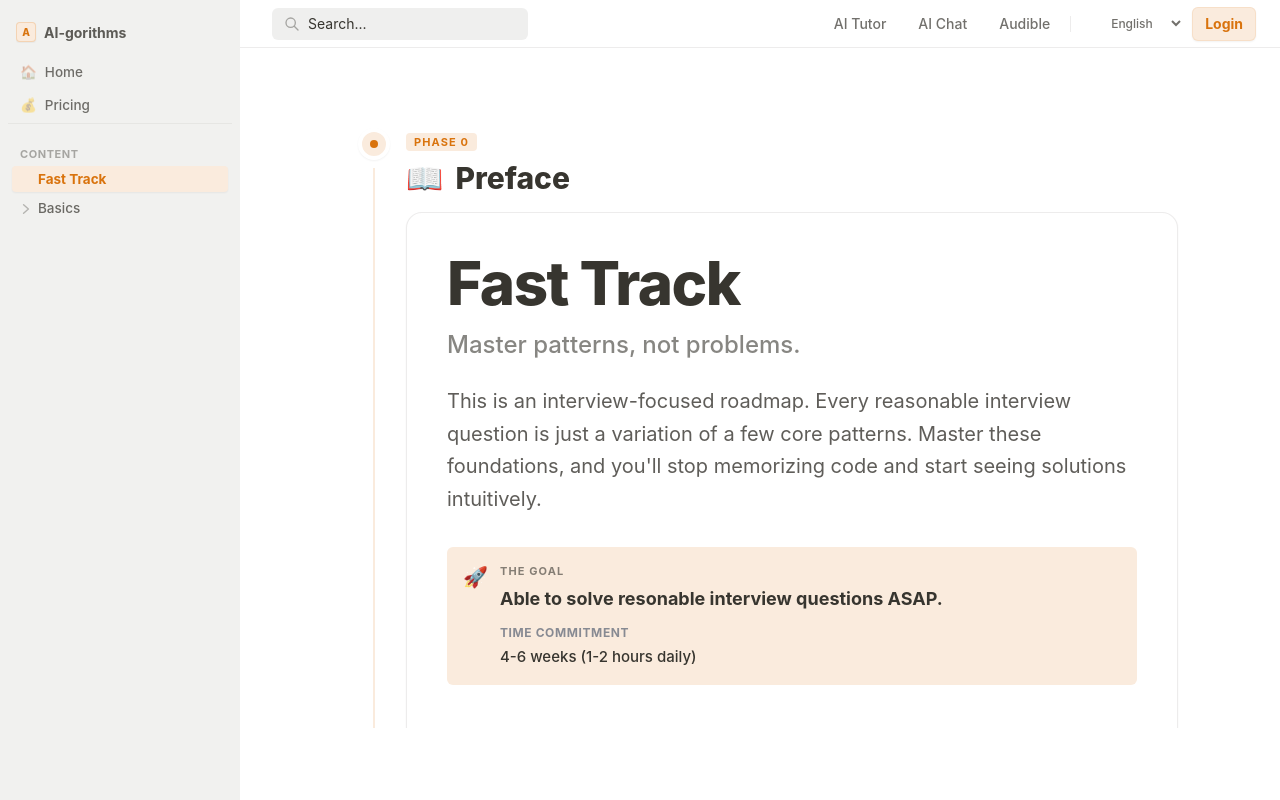
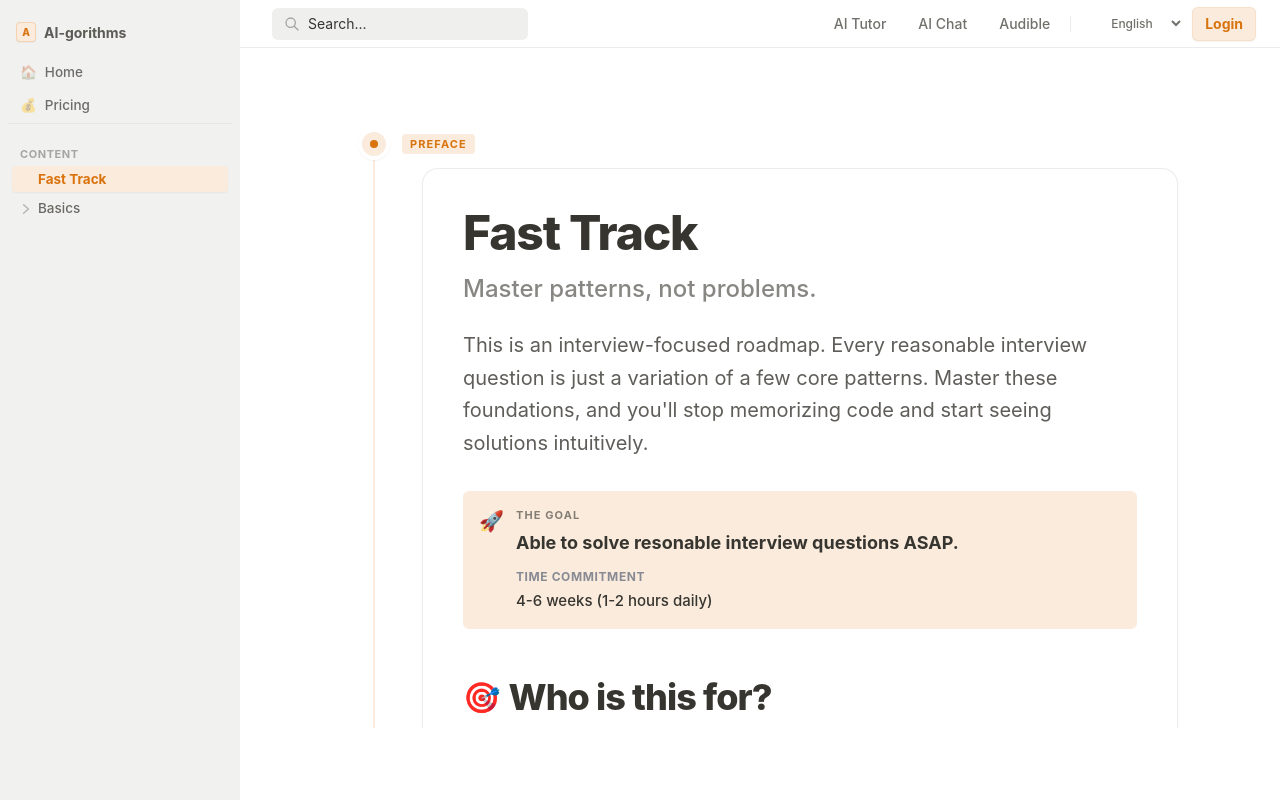
Before and after one commit to Chinese-Community-AI/AI-gorithms, a Next.js app: page /fast-track in a window 1280 px wide. Built offline with nearby package versions, Linux system fonts and the light colour scheme.

Commit message:
Adjust UI

```diff
--- a/app/fast-track/page.tsx
+++ b/app/fast-track/page.tsx
@@ -127,8 +127,8 @@ const SectionHeading = ({
 }) => (
   <div className="mt-4 mb-6">
     <div className="flex items-center gap-2 mb-1">
-      {icon && <span className="text-2xl">{icon}</span>}
-      <h2 className="text-2xl font-extrabold text-[#37352f] dark:text-gray-100 m-0 text-left tracking-tight">
+      {icon && <span className="text-2xl lg:text-3xl">{icon}</span>}
+      <h2 className="text-3xl lg:text-4xl font-extrabold text-[#37352f] dark:text-gray-100 m-0 text-left tracking-tight">
         {children}
       </h2>
     </div>
@@ -164,34 +164,39 @@ const TipCard = ({
 const PhaseContainer = ({
   children,
   phase,
-  title,
-  icon,
+  isFirst = false,
   isLast = false,
 }: {
   children: ReactNode;
   phase: string;
-  title: string;
-  icon: string;
+  isFirst?: boolean;
   isLast?: boolean;
 }) => (
-  <div className="relative pl-8 pb-16 lg:pl-12 last:pb-0">
-    {!isLast && (
-      <div className="absolute left-[11px] lg:left-[15px] top-10 bottom-0 w-[2px] bg-[#faebdd] dark:bg-[#2c221a]" />
+  <div className="relative pl-8 pb-12 lg:pl-16 last:pb-0 group/phase">
+    {/* The Vertical Line - Ensures continuity between phases */}
+    {(!isFirst || !isLast) && (
+      <div
+        className={`absolute left-[11px] lg:left-[15px] w-[2px] bg-[#faebdd] dark:bg-[#2c221a] z-0 ${
+          isFirst ? "top-[12px] lg:top-[16px]" : "top-0"
+        } ${
+          isLast
+            ? "bottom-[calc(100%-12px)] lg:bottom-[calc(100%-16px)]"
+            : "bottom-0"
+        }`}
+      />
     )}
-    <div className="absolute left-0 top-0 w-6 h-6 lg:w-8 lg:h-8 rounded-full bg-[#faebdd] dark:bg-[#d9730d]/20 border-4 border-white dark:border-[#191919] flex items-center justify-center z-10 shadow-sm">
-      <div className="w-1.5 h-1.5 lg:w-2 lg:h-2 rounded-full bg-[#d9730d]" />
+
+    {/* Milestone Dot & Label */}
+    <div className="absolute left-0 top-0 flex items-center h-6 lg:h-8 z-10">
+      <div className="w-6 h-6 lg:w-8 lg:h-8 rounded-full bg-[#faebdd] dark:bg-[#d9730d]/20 border-4 border-white dark:border-[#191919] flex items-center justify-center shadow-sm">
+        <div className="w-1.5 h-1.5 lg:w-2 lg:h-2 rounded-full bg-[#d9730d]" />
+      </div>
+      <span className="ml-3 text-[11px] font-bold uppercase tracking-widest text-[#d9730d] bg-[#faebdd] dark:bg-[#d9730d]/20 px-2 py-0.5 rounded whitespace-nowrap">
+        {phase}
+      </span>
     </div>
 
-    <div className="mb-4">
-      <span className="text-[11px] font-bold uppercase tracking-widest text-[#d9730d] bg-[#faebdd] dark:bg-[#d9730d]/20 px-2 py-0.5 rounded">
-        {phase}
-      </span>
-      <h2 className="text-2xl lg:text-3xl font-extrabold mt-2 text-[#37352f] dark:text-gray-100 flex items-center gap-3">
-        <span>{icon}</span> {title}
-      </h2>
-    </div>
-
-    <div className="bg-white dark:bg-[#1e1e1e] p-6 lg:p-10 rounded-2xl border border-[rgba(55,53,47,0.09)] dark:border-gray-800 shadow-sm">
+    <div className="mt-8 lg:mt-10 bg-white dark:bg-[#1e1e1e] p-6 lg:p-10 rounded-2xl border border-[rgba(55,53,47,0.09)] dark:border-gray-800 shadow-sm">
       {children}
     </div>
   </div>
@@ -209,7 +214,7 @@ export default function FastTrackPage() {
       content: (
         <div className="animate-in fade-in duration-500">
           <header className="mb-6 text-left">
-            <h1 className="text-4xl lg:text-6xl font-extrabold text-[#37352f] dark:text-gray-100 tracking-tight leading-tight mb-4">
+            <h1 className="text-3xl lg:text-5xl font-extrabold text-[#37352f] dark:text-gray-100 tracking-tight leading-tight mb-4">
               Fast Track
             </h1>
             <p className="text-xl lg:text-2xl text-[#37352f]/60 dark:text-gray-400 font-medium mb-0">
@@ -514,13 +519,12 @@ export default function FastTrackPage() {
   return (
     <div className="bg-white dark:bg-[#191919] min-h-screen text-[#37352f] dark:text-gray-200">
       <div className="max-w-[900px] mx-auto pt-6 lg:pt-10 px-6 lg:px-10 pb-32">
-        <div className="space-y-4">
+        <div className="flex flex-col">
           {steps.map((s, idx) => (
             <PhaseContainer
               key={idx}
-              phase={`Phase ${idx}`}
-              title={s.title}
-              icon={s.icon}
+              phase={idx === 0 ? "Preface" : `Part ${idx}`}
+              isFirst={idx === 0}
               isLast={idx === steps.length - 1}
             >
               {s.content}
```
